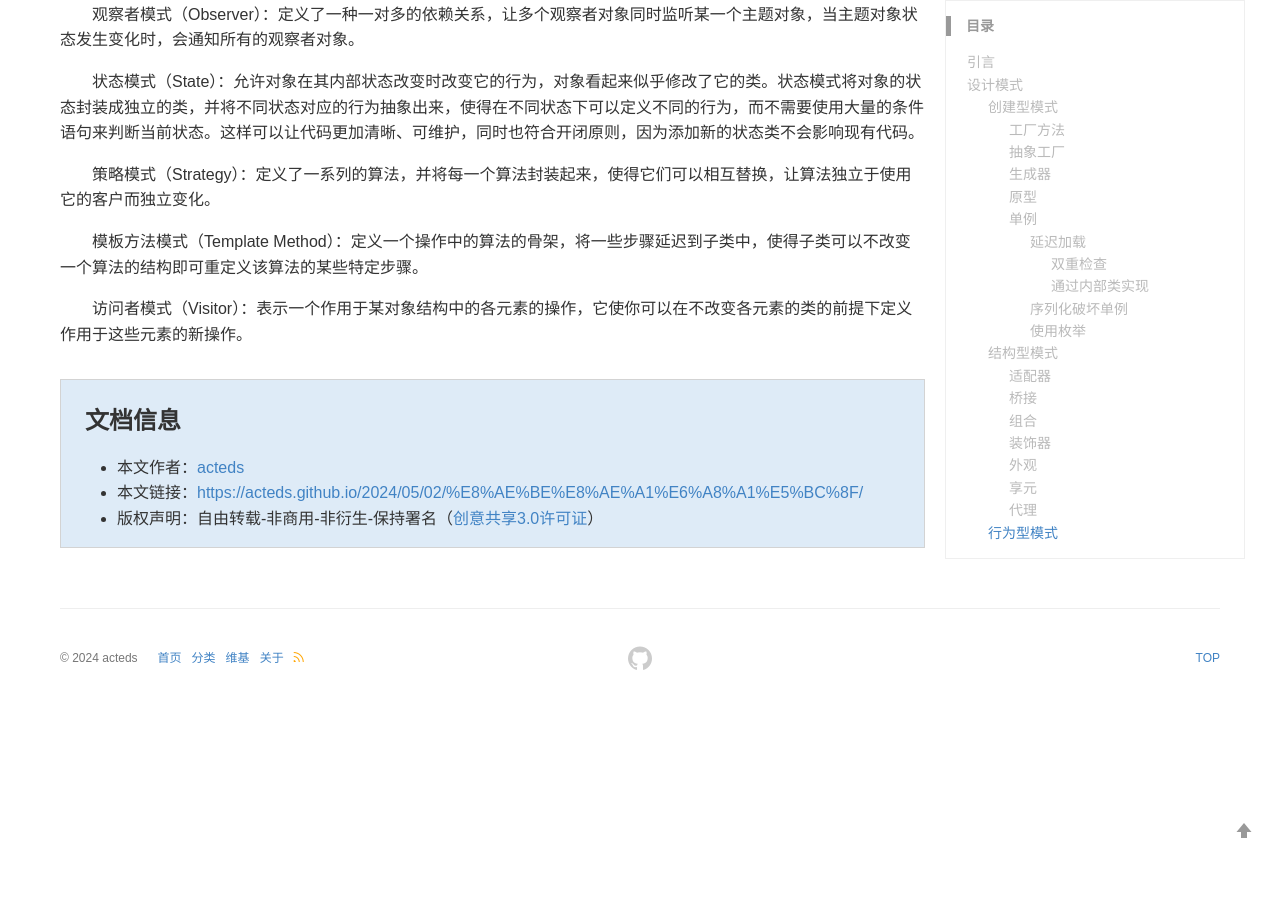
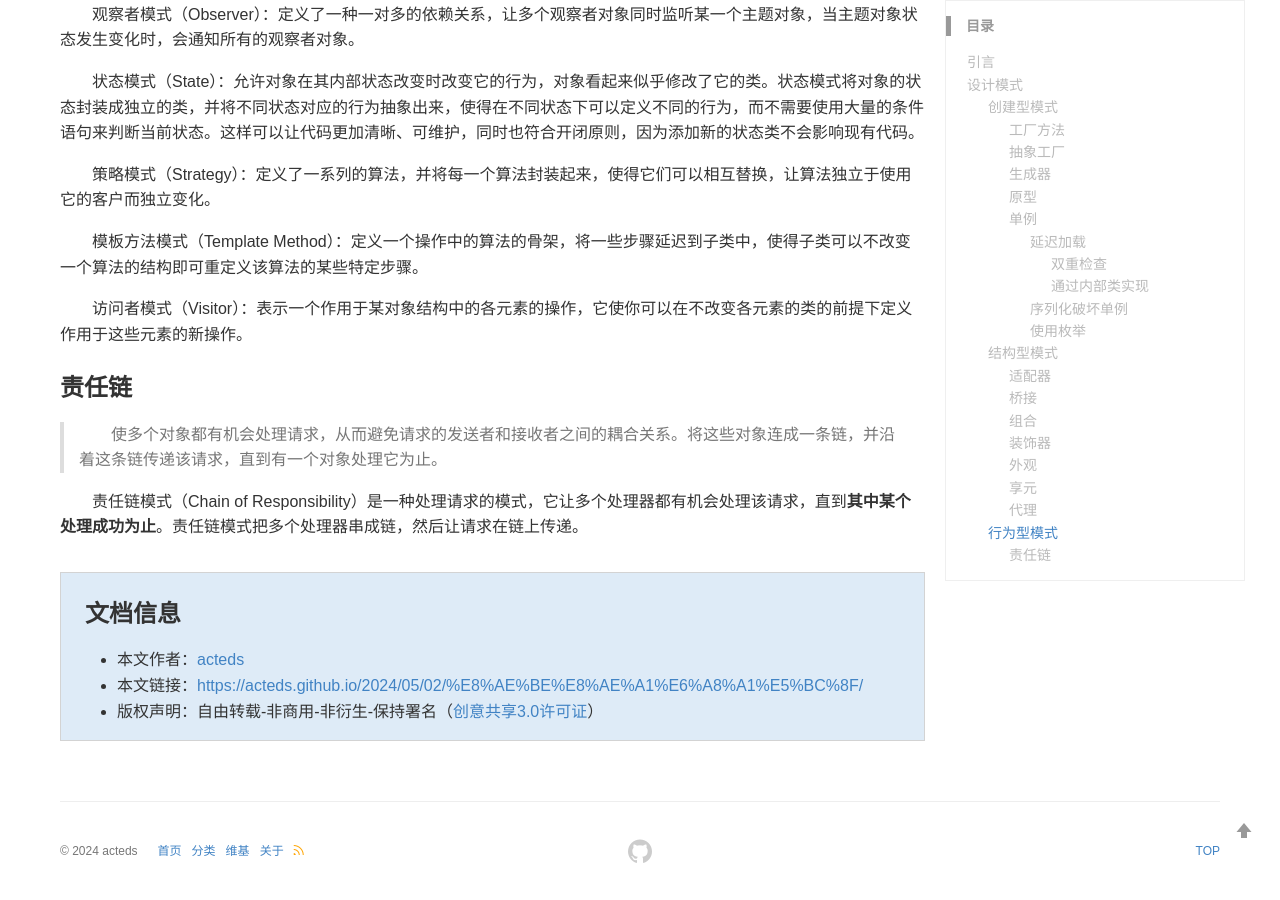
Before and after one commit to acteds/acteds.github.io, a Jekyll site: the page built from _posts/2024-05-02-设计模式.md, in a window 1280 px wide and 900 px high, scrolled down 47659 px. Built offline with Jekyll 4.4.1, drawn with Linux system fonts in a browser that asks for light colours; before the commit the page ends 48366 px from its top, so only the background shows below that; some of the changed text lies outside the part shown.

Commit message:
设计模式

```diff
--- a/_posts/2024-05-02-设计模式.md
+++ b/_posts/2024-05-02-设计模式.md
@@ -2268,3 +2268,11 @@ Decorator模式让调用者自己创建核心类，然后组合各种功能，
 模板方法模式（Template Method）：定义一个操作中的算法的骨架，将一些步骤延迟到子类中，使得子类可以不改变一个算法的结构即可重定义该算法的某些特定步骤。
 
 访问者模式（Visitor）：表示一个作用于某对象结构中的各元素的操作，它使你可以在不改变各元素的类的前提下定义作用于这些元素的新操作。
+
+
+
+### 责任链
+
+> 使多个对象都有机会处理请求，从而避免请求的发送者和接收者之间的耦合关系。将这些对象连成一条链，并沿着这条链传递该请求，直到有一个对象处理它为止。
+
+责任链模式（Chain of Responsibility）是一种处理请求的模式，它让多个处理器都有机会处理该请求，直到**其中某个处理成功为止**。责任链模式把多个处理器串成链，然后让请求在链上传递。
```
